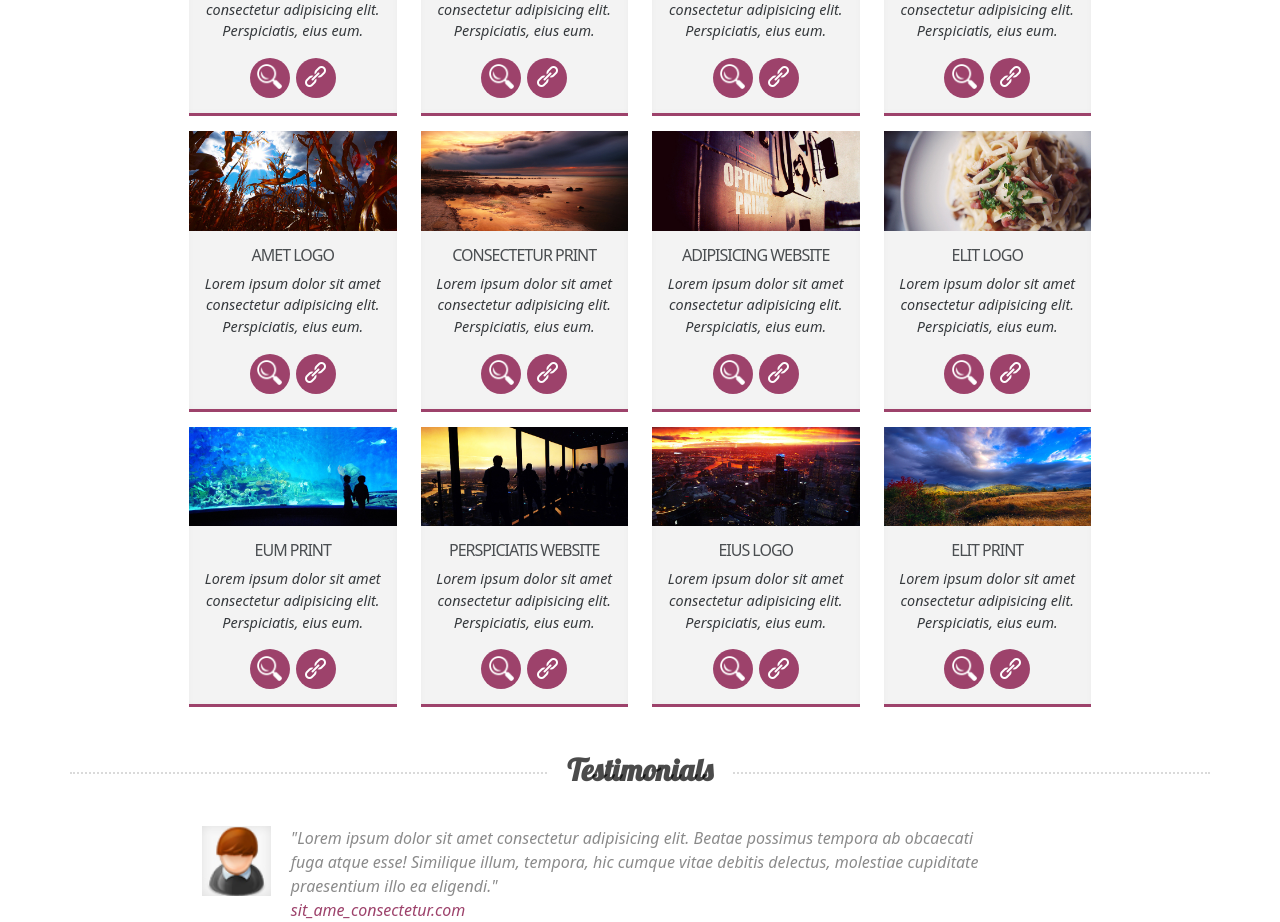
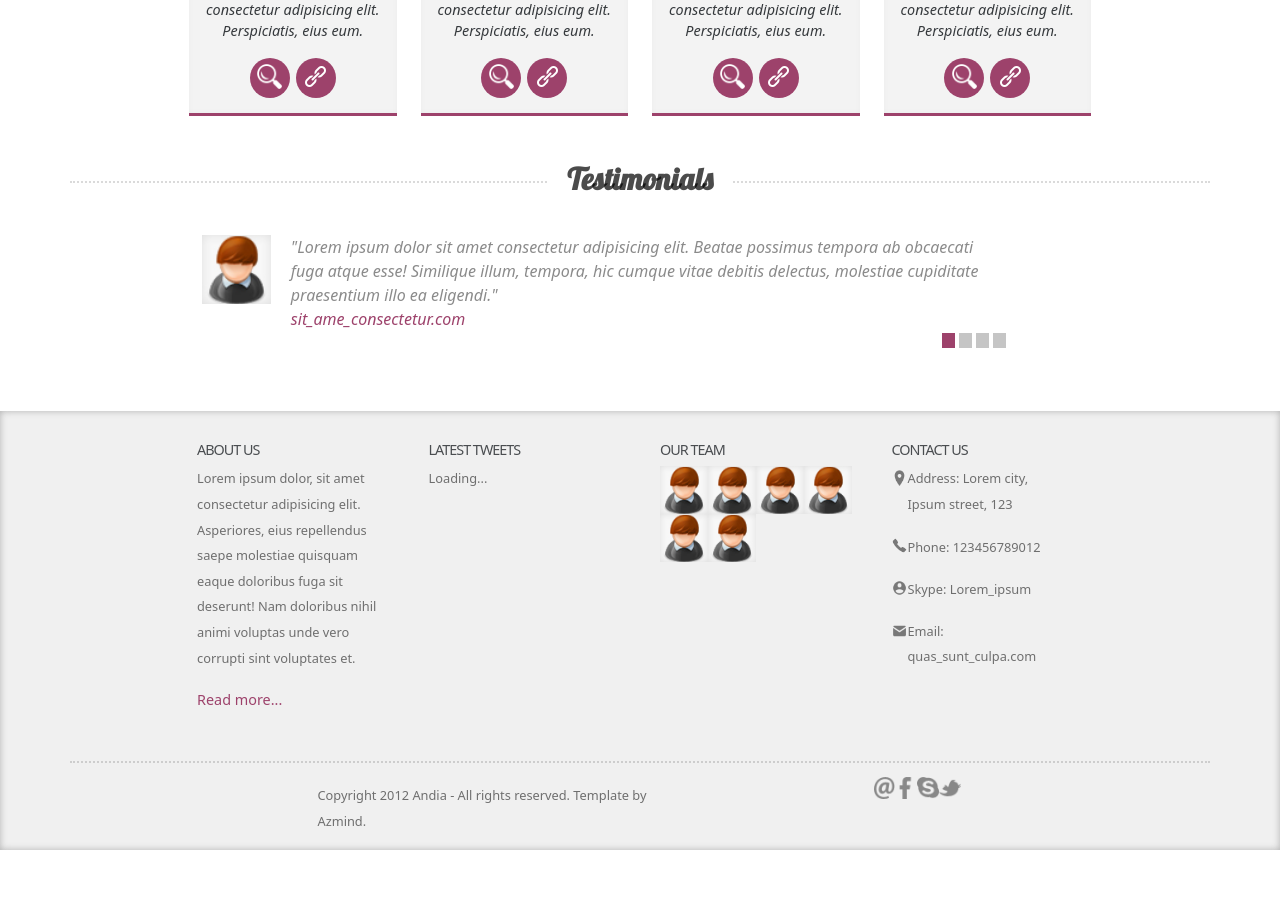
Before and after one commit to AlekseyMegliy/Andia-vue, a Vue app: page / in a window 1280 px wide. Shown: the part 1440-2362 px from the top of the page. After the commit the page ends 2290 px from the top, so only its background shows below. Built offline with nearby package versions, Linux system fonts and the light colour scheme.

Commit message:
work component nom works at all pages

```diff
--- a/src/components/MainComponent.vue
+++ b/src/components/MainComponent.vue
@@ -78,7 +78,8 @@
                     v-for="item in worksinfo"
                     v-bind:worksinfo="item"
                     v-bind:key="item.id"
-                    v-bind:benHref="benHref"  />
+                    v-bind:benHref="benHref"
+                    v-bind:limit="4" />
                 <!-- <div class="col-sm-12 col-md-3 latest">
                     <div>
                         <img class="col-12" src="../assets/img/slider/1.jpg">
--- a/src/components/PortfolioMainComponent.vue
+++ b/src/components/PortfolioMainComponent.vue
@@ -30,9 +30,7 @@
                                 v-bind:worksinfo="item"
                                 v-bind:key="item.id"
                                 v-bind:benHref="benHref"
-                                :web ="web"
-                                :logo="logo"
-                                :print="print"  />
+                                v-bind:limit="12" />
 
 
 
--- a/src/components/WorksComponent.vue
+++ b/src/components/WorksComponent.vue
@@ -1,6 +1,6 @@
 <template>
     <transition  name="filter">
-    <div class="col-sm-12 col-md-3 latest" v-if="worksinfo.type">
+    <div class="col-sm-12 col-md-3 latest" v-if="worksinfo.id<= limit">
         <div>
 
             <img v-on:click=" this.$emit('zoom', {zoom:  worksinfo.id})" class="col-12" :src="require(`../assets/img/portfolio/work${worksinfo.id}.jpg`)">
@@ -15,7 +15,7 @@
 
 <script>
     export default{
-        props:['worksinfo', 'benHref', 'web', 'logo', 'print'],
+        props:['worksinfo', 'benHref', 'limit'],
         data() {
             return {
                 zoom:0,
```
